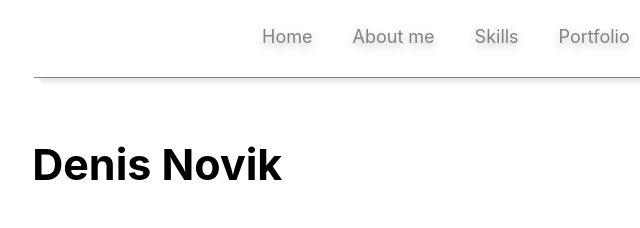
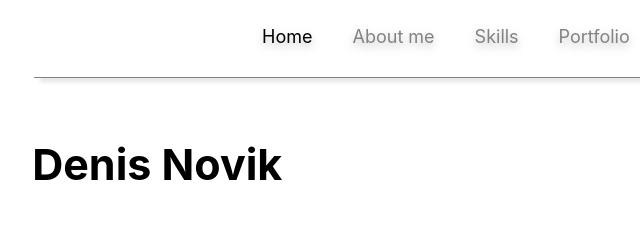
Before and after one commit to tvkvsho/front-end__lessons, a plain HTML site: page lesson-4-figma/index.html in a window 1280 px wide. In both pictures the pointer is over the link "Home". Shown: the top 228 px of the page, 136-776 px from the left. Drawn offline with Linux system fonts and the light colour scheme.

Commit message:
lesson 4 - css hover

```diff
--- a/lesson-4-figma/style/main.css
+++ b/lesson-4-figma/style/main.css
@@ -50,6 +50,10 @@
 .header__menu-title{
     text-decoration: none;
     color: var(--menu-color);
+}
+
+.header__menu-title:hover{
+    color: black;
 }
 
 .main-screen{
```
